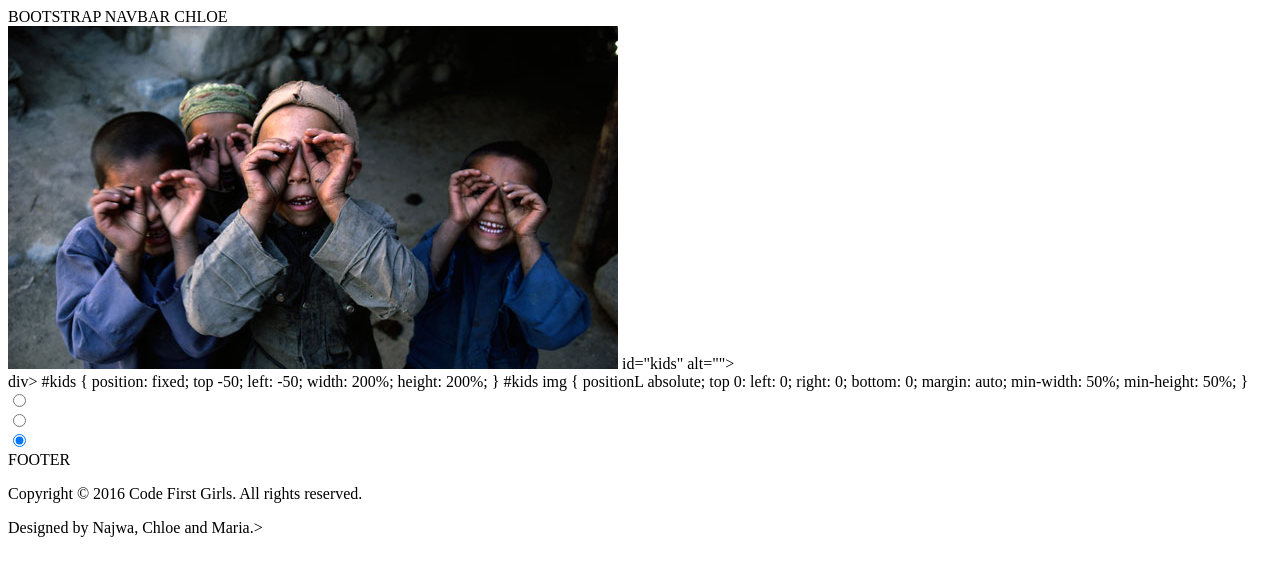
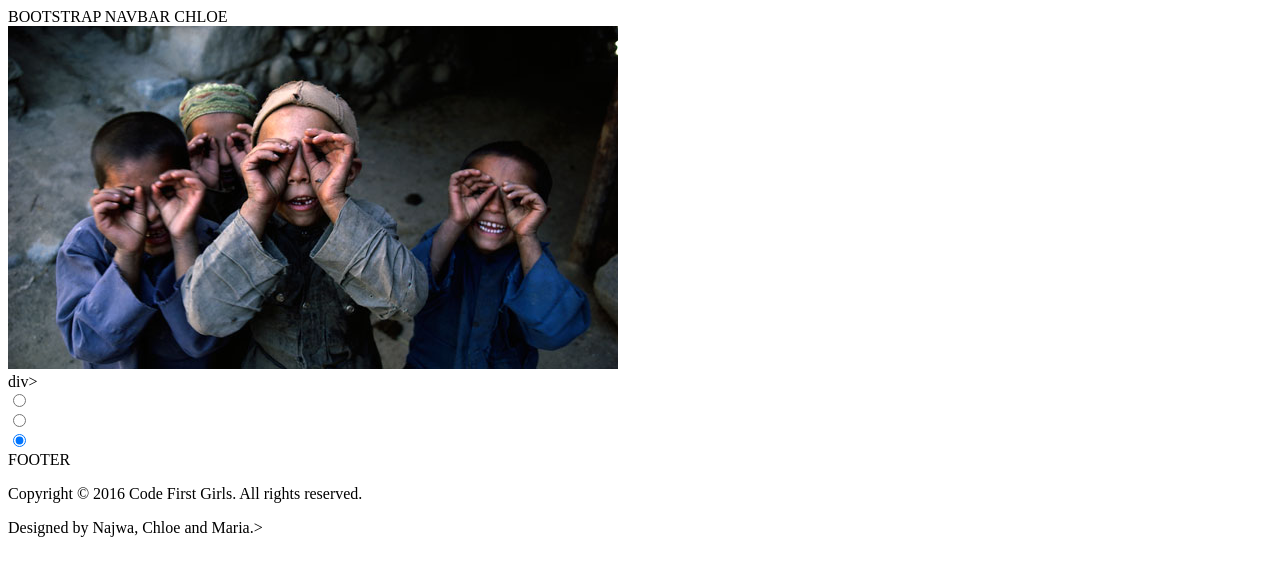
Before and after one commit to siyamac/webtutorial, a plain HTML site: page index.html in a window 1280 px wide. Drawn offline with Linux system fonts and the light colour scheme.

Commit message:
carousel 4

```diff
--- a/index.html
+++ b/index.html
@@ -20,27 +20,10 @@
 NAVBAR CHLOE
 
 <div id="kids">
-<img src="kids.jpg"> id="kids" alt="">
+<img src="kids.jpg">
 </div>div>
 
- #kids {
- position: fixed;
- top -50;
- left: -50;
- width: 200%;
- height: 200%;
- }
 
- #kids img {
- positionL absolute;
- top 0:
- left: 0;
- right: 0;
- bottom: 0;
- margin: auto;
- min-width: 50%;
- min-height: 50%;
- }
 
 
 
```
